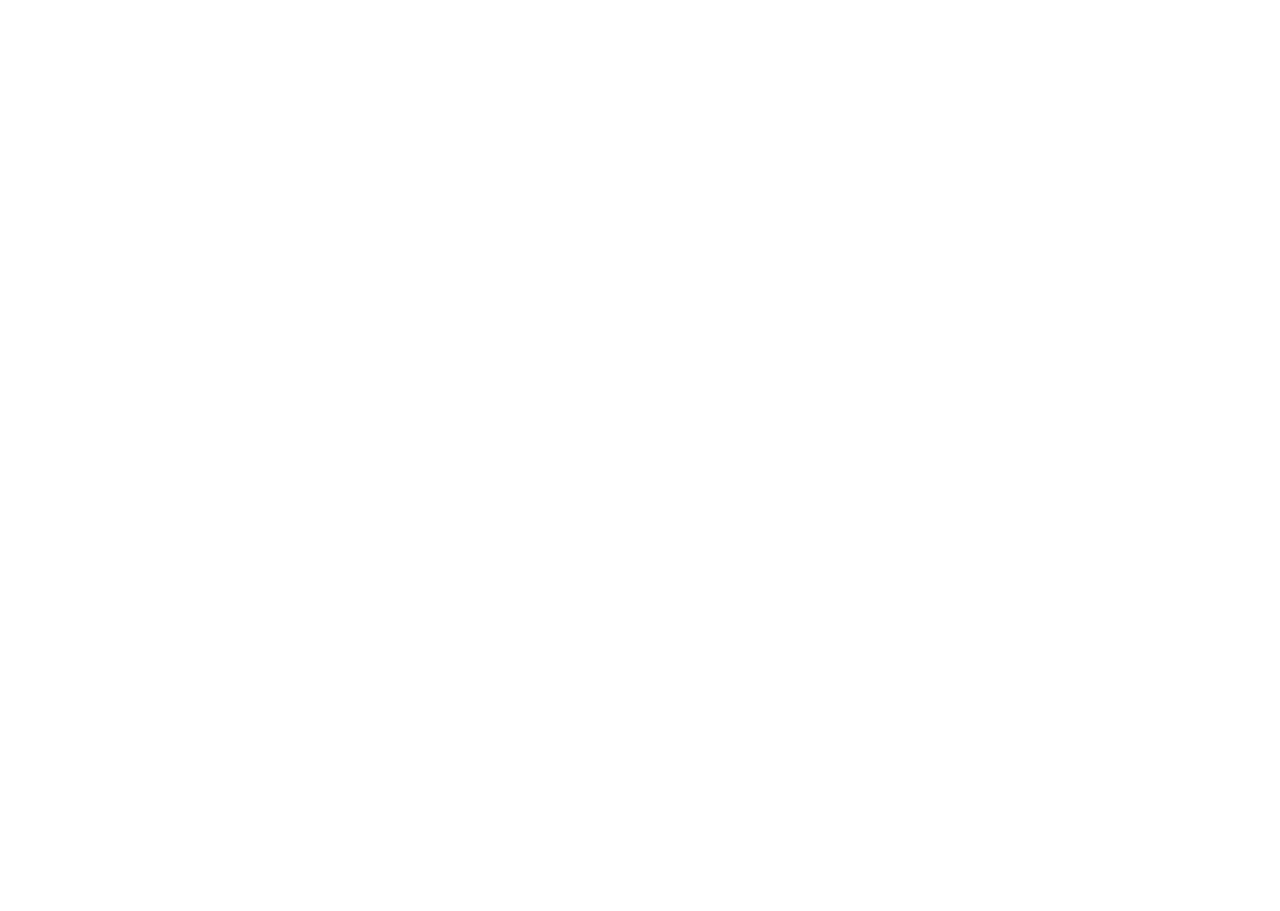
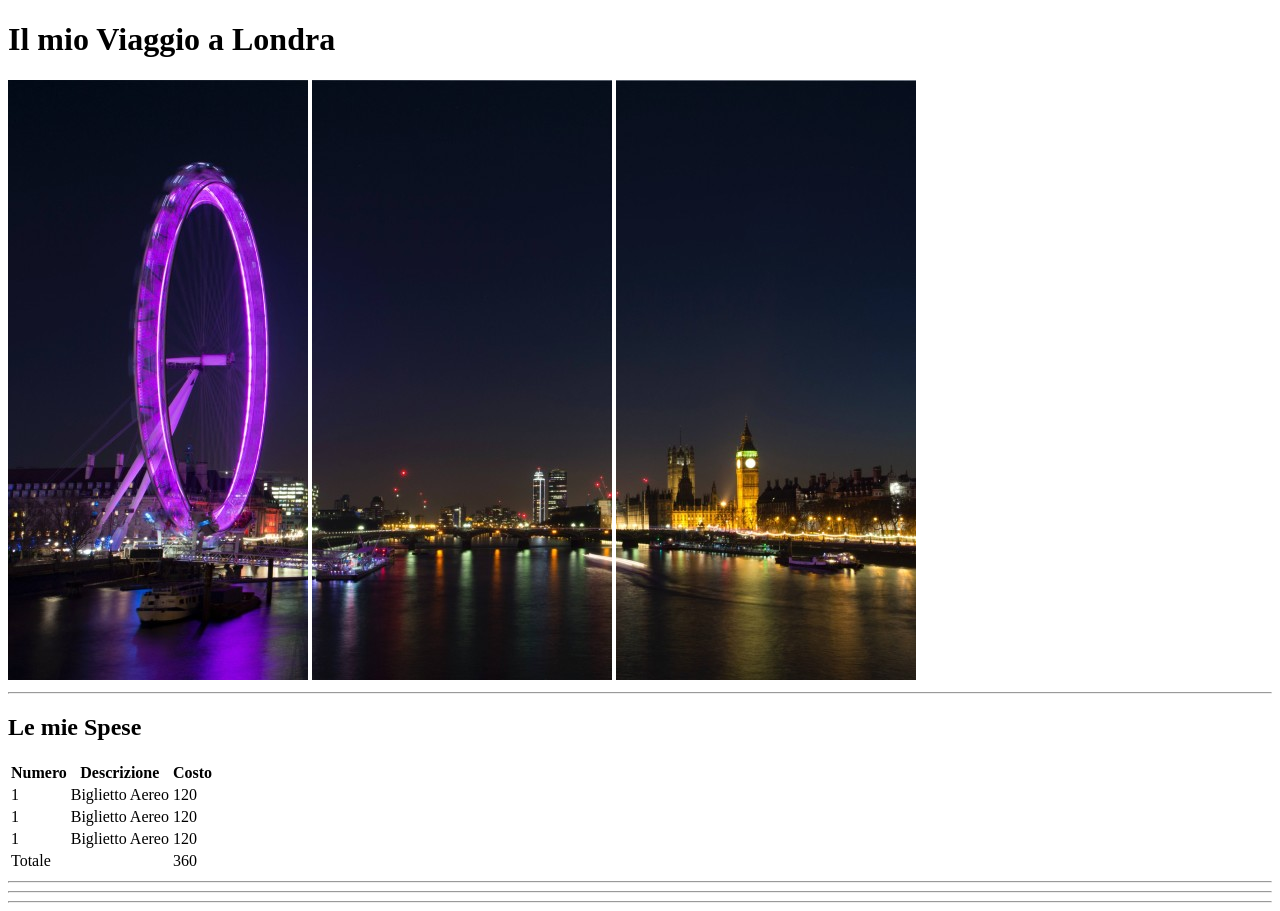
Before and after one commit to Eecodev/html-london-trip, a plain HTML site: page index.html in a window 1280 px wide. Before the commit the page ends 800 px from the top, so only its background shows below. Drawn offline with Linux system fonts and the light colour scheme.

Commit message:
Added header

```diff
--- a/index.html
+++ b/index.html
@@ -6,6 +6,63 @@
     <title>Viaggio Londra</title>
 </head>
 <body>
+    <!-- start header -->
+    <header>
+        <h1>Il mio Viaggio a Londra</h1>
+        <section>
+            <img src="/img/pexels-bill-emrich-230794-0.jpg" alt="">
+            <img src="/img/pexels-bill-emrich-230794-1.jpg" alt="">
+            <img src="/img/pexels-bill-emrich-230794-2.jpg" alt="">
+        </section>
+        <hr>
+    </header>
+    <!-- end of header -->
 
+    <!-- start main -->
+    <main>
+        <section>
+            <h2>Le mie Spese</h2>
+            <table>
+                <tr>
+                    <th>Numero</th>
+                    <th>Descrizione</th>
+                    <th>Costo</th>
+                </tr>
+                <tr>
+                    <td>1</td>
+                    <td>Biglietto Aereo</td>
+                    <td>120</td>
+                </tr>
+                <tr>
+                    <td>1</td>
+                    <td>Biglietto Aereo</td>
+                    <td>120</td>
+                </tr>
+                <tr>
+                    <td>1</td>
+                    <td>Biglietto Aereo</td>
+                    <td>120</td>
+                </tr>
+                <tr>
+                    <td>Totale</td>
+                    <td></td>
+                    <td>360</td>
+                </tr>
+            </table>
+            <hr>
+        </section>
+
+        <section>
+            <hr>
+        </section>
+
+        <section>
+            <hr>
+        </section>
+    </main>
+    <!-- end of main -->
+
+    <!-- start footer -->
+    <!-- end of footer -->
 </body>
 </html>
```
